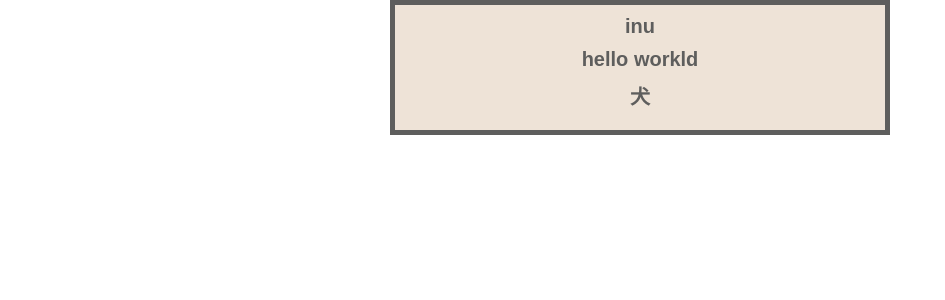
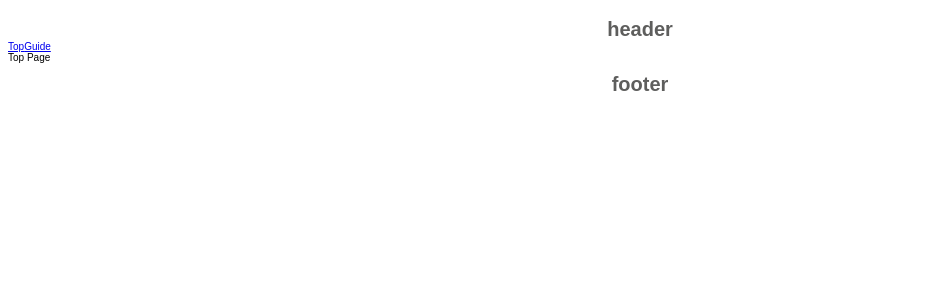
Before and after one commit to hase218/ensyu, a React (Vite) app: page / in a window 1280 px wide. Shown: the top 300 px of the page, without its empty margins (0-945 px from the left). Built offline with nearby package versions, Linux system fonts and the light colour scheme.

Commit message:
react rooterの基本

```diff
--- a/package.json
+++ b/package.json
@@ -25,6 +25,8 @@
   },
   "devDependencies": {
     "@vitejs/plugin-react": "^4.3.4",
+    "react-router": "^7.0.2",
+    "react-router-dom": "^7.0.2",
     "vite": "^6.0.3"
   }
 }
--- a/src/App.jsx
+++ b/src/App.jsx
@@ -1,50 +1,14 @@
 import Header from "./components/Header";
-import Side from "./components/Side";
+import Main from "./components/Main";
 import Footer from "./components/Footer";
+
 
 export default function App() {
     return (
         <div>
             <Header />
-            <Side />
+            <Main />
             <Footer />
         </div>
     );
 }
-// import { useEffect, useState } from "react"
-
-
-// function randomValueFromArray(array){
-//     const random = Math.floor(Math.random()*array.length);
-//     return array[random];
-// }
-
-// export default function App() {
-//     const [img, setImg] = useState();
-//     const Breeds = ["germanshepherd", "corgi"]
-//     const [breed, setBreed] = useState(randomValueFromArray(Breeds));
-
-//     useEffect(() => {
-//         (async () => {
-//             try {
-//                 const response = await fetch(`https://dog.ceo/api/breed/${breed}/images/random`);
-//                 if (!response.ok) { // ステータスコードが200番台でなければエラーをスロー
-//                     throw new Error(`HTTPエラー: ${response.status}`);
-//                 }
-//                 const data = await response.json();
-//                 console.log(data.message)
-//                 setImg(data.message);
-//             } catch (error) {
-//                 console.error(error.message);
-//             }
-//         })();
-//     }, [breed]);
-//     return (
-
-//         <div>
-//             <p>inu</p>
-//             <img class="dogs" src={img} alt="randomDogs" />
-//         </div>
-
-//     );
-// };
--- a/src/components/Footer.jsx
+++ b/src/components/Footer.jsx
@@ -1,7 +1,7 @@
 export default function Footer() {
     return (
       <footer>
-        <h1> 犬 </h1>
+        <h1>footer</h1>
       </footer>
     );
   }
--- a/src/components/Header.jsx
+++ b/src/components/Header.jsx
@@ -1,7 +1,7 @@
 export default function Header() {
     return (
       <header>
-        <h1> inu </h1>
+        <h1>header</h1>
       </header>
     );
   }
--- /dev/null
+++ b/src/components/Main.jsx
@@ -0,0 +1,18 @@
+import Guide from "./Page/Guide";
+import Top from "./Page/Top";
+import { BrowserRouter, Route, Routes, Link } from "react-router-dom";
+
+export default function Main() {
+    return (
+        <div>
+            <BrowserRouter>
+                <Link to="/">Top</Link>
+                <Link to="/Guide">Guide</Link>
+                <Routes>
+                    <Route path="/" element={<Top />} />
+                    <Route path="/Guide" element={<Guide />} />
+                </Routes>
+            </BrowserRouter>
+        </div>
+    );
+}
--- a/src/components/Main/Top.jsx
+++ /dev/null
@@ -1,7 +0,0 @@
-export default function Top() {
-    return (
-        <h1>
-            hello workld
-        </h1>
-    );
-  }
--- /dev/null
+++ b/src/components/Page/Guide.jsx
@@ -0,0 +1,5 @@
+export default function Guide() {
+    return (
+        <div>Guide</div>
+    );
+}
--- /dev/null
+++ b/src/components/Page/Top.jsx
@@ -0,0 +1,5 @@
+export default function Top() {
+    return (
+        <div>Top Page</div>
+    );
+  }
--- a/src/components/Side.jsx
+++ /dev/null
@@ -1,9 +0,0 @@
-import Top from "./Main/Top"
-
-export default function Side() {
-    return (
-        <div>
-            <Top />
-        </div>
-    );
-}
--- a/style.css
+++ b/style.css
@@ -28,13 +28,7 @@ p {
     text-align: center;
 }
 
-body {
-    width: 450px;
-    margin: 0 auto;
-    background-color: #eee3d7;
-    padding: 0 20px 20px 20px;
-    border: 5px solid rgb(94, 94, 93);
-}
+
 
 .dogs {
     width: 450px;
```
Also changed, not shown: 1 other file (tests, documents, lock files or other folders).
